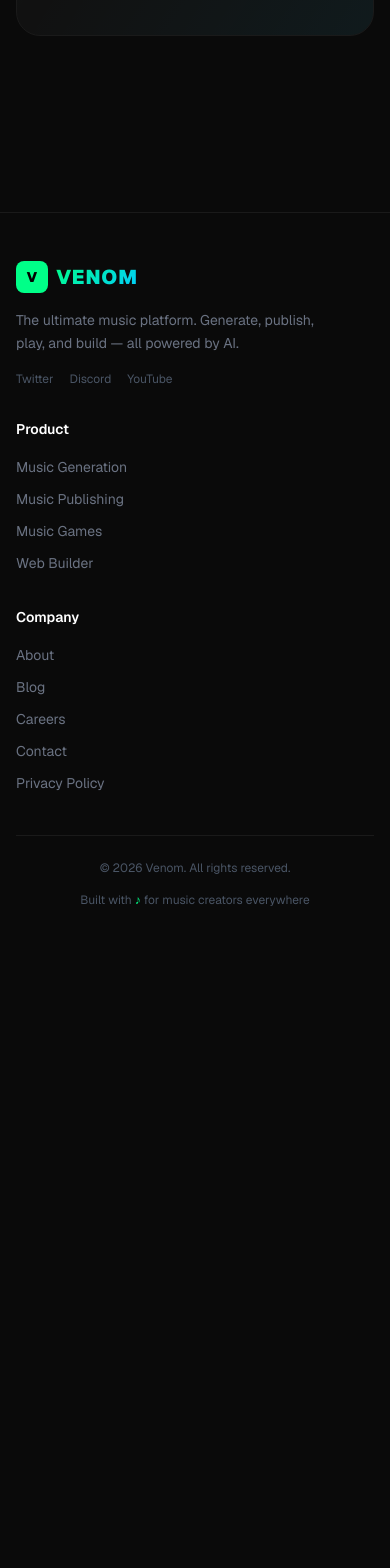
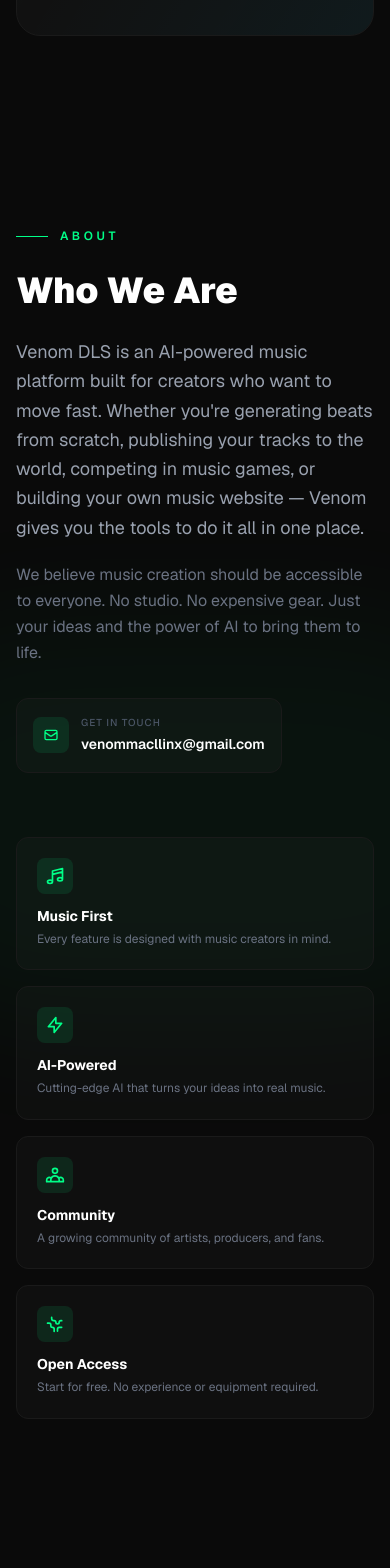
Before and after one commit to venommacllinx-ship-it/macllinx, a Next.js app: page / in a window 390 px wide. Shown: the part 10340-11908 px from the top of the page. Before the commit the page ends 11296 px from the top, so only its background shows below. Built offline with nearby package versions, Linux system fonts and the light colour scheme.

Commit message:
feat: add About section with company info, values, and contact email

```diff
--- a/src/app/page.tsx
+++ b/src/app/page.tsx
@@ -6,6 +6,7 @@ import PublishSection from "@/components/sections/PublishSection";
 import GamesSection from "@/components/sections/GamesSection";
 import BuilderSection from "@/components/sections/BuilderSection";
 import CTASection from "@/components/sections/CTASection";
+import AboutSection from "@/components/sections/AboutSection";
 
 export default function Home() {
   return (
@@ -17,6 +18,7 @@ export default function Home() {
       <GamesSection />
       <BuilderSection />
       <CTASection />
+      <AboutSection />
       <Footer />
     </main>
   );
--- a/src/components/Footer.tsx
+++ b/src/components/Footer.tsx
@@ -52,13 +52,34 @@ export default function Footer() {
           <div>
             <h4 className="text-sm font-semibold text-white mb-4">Company</h4>
             <ul className="space-y-2">
-              {["About", "Blog", "Careers", "Contact", "Privacy Policy"].map((item) => (
-                <li key={item}>
-                  <a href="#" className="text-sm text-gray-500 hover:text-[#00ff88] transition-colors">
-                    {item}
-                  </a>
-                </li>
-              ))}
+              <li>
+                <a href="#about" className="text-sm text-gray-500 hover:text-[#00ff88] transition-colors">
+                  About
+                </a>
+              </li>
+              <li>
+                <a href="#" className="text-sm text-gray-500 hover:text-[#00ff88] transition-colors">
+                  Blog
+                </a>
+              </li>
+              <li>
+                <a href="#" className="text-sm text-gray-500 hover:text-[#00ff88] transition-colors">
+                  Careers
+                </a>
+              </li>
+              <li>
+                <a
+                  href="mailto:venommacllinx@gmail.com"
+                  className="text-sm text-gray-500 hover:text-[#00ff88] transition-colors"
+                >
+                  Contact
+                </a>
+              </li>
+              <li>
+                <a href="#" className="text-sm text-gray-500 hover:text-[#00ff88] transition-colors">
+                  Privacy Policy
+                </a>
+              </li>
             </ul>
           </div>
         </div>
--- a/src/components/Header.tsx
+++ b/src/components/Header.tsx
@@ -8,6 +8,7 @@ const navLinks = [
   { href: "#publish", label: "Publish" },
   { href: "#games", label: "Games" },
   { href: "#builder", label: "Web Builder" },
+  { href: "#about", label: "About" },
 ];
 
 export default function Header() {
--- /dev/null
+++ b/src/components/sections/AboutSection.tsx
@@ -0,0 +1,106 @@
+export default function AboutSection() {
+  return (
+    <section id="about" className="py-24 bg-[#0a0a0a] relative overflow-hidden">
+      {/* Background glow */}
+      <div className="absolute top-1/2 left-1/2 -translate-x-1/2 -translate-y-1/2 w-[700px] h-[400px] bg-[#00ff88]/4 rounded-full blur-3xl pointer-events-none" />
+
+      <div className="relative z-10 max-w-5xl mx-auto px-4 sm:px-6 lg:px-8">
+        {/* Section label */}
+        <div className="flex items-center gap-3 mb-6">
+          <div className="w-8 h-px bg-[#00ff88]" />
+          <span className="text-xs font-semibold tracking-[0.3em] text-[#00ff88] uppercase">About</span>
+        </div>
+
+        <div className="grid grid-cols-1 lg:grid-cols-2 gap-16 items-center">
+          {/* Left — text */}
+          <div>
+            <h2 className="text-4xl sm:text-5xl font-black text-white leading-tight mb-6">
+              Who We Are
+            </h2>
+            <p className="text-gray-400 text-lg leading-relaxed mb-5">
+              Venom DLS is an AI-powered music platform built for creators who want to move fast.
+              Whether you&apos;re generating beats from scratch, publishing your tracks to the world,
+              competing in music games, or building your own music website — Venom gives you the tools
+              to do it all in one place.
+            </p>
+            <p className="text-gray-500 text-base leading-relaxed mb-8">
+              We believe music creation should be accessible to everyone. No studio. No expensive gear.
+              Just your ideas and the power of AI to bring them to life.
+            </p>
+
+            {/* Contact */}
+            <div className="flex items-center gap-3 p-4 rounded-xl border border-[#1a1a1a] bg-white/[0.02] hover:border-[#00ff88]/30 transition-colors duration-300 group w-fit">
+              <div className="w-9 h-9 rounded-lg bg-[#00ff88]/10 flex items-center justify-center flex-shrink-0 group-hover:bg-[#00ff88]/20 transition-colors duration-300">
+                <svg className="w-4 h-4 text-[#00ff88]" fill="none" stroke="currentColor" viewBox="0 0 24 24">
+                  <path strokeLinecap="round" strokeLinejoin="round" strokeWidth={2} d="M3 8l7.89 5.26a2 2 0 002.22 0L21 8M5 19h14a2 2 0 002-2V7a2 2 0 00-2-2H5a2 2 0 00-2 2v10a2 2 0 002 2z" />
+                </svg>
+              </div>
+              <div>
+                <p className="text-[10px] text-gray-600 uppercase tracking-widest font-medium mb-0.5">Get in touch</p>
+                <a
+                  href="mailto:venommacllinx@gmail.com"
+                  className="text-sm font-semibold text-white group-hover:text-[#00ff88] transition-colors duration-300"
+                >
+                  venommacllinx@gmail.com
+                </a>
+              </div>
+            </div>
+          </div>
+
+          {/* Right — values cards */}
+          <div className="grid grid-cols-1 sm:grid-cols-2 gap-4">
+            {[
+              {
+                icon: (
+                  <svg className="w-5 h-5" fill="none" stroke="currentColor" viewBox="0 0 24 24">
+                    <path strokeLinecap="round" strokeLinejoin="round" strokeWidth={2} d="M9 19V6l12-3v13M9 19c0 1.105-1.343 2-3 2s-3-.895-3-2 1.343-2 3-2 3 .895 3 2zm12-3c0 1.105-1.343 2-3 2s-3-.895-3-2 1.343-2 3-2 3 .895 3 2zM9 10l12-3" />
+                  </svg>
+                ),
+                title: "Music First",
+                desc: "Every feature is designed with music creators in mind.",
+              },
+              {
+                icon: (
+                  <svg className="w-5 h-5" fill="none" stroke="currentColor" viewBox="0 0 24 24">
+                    <path strokeLinecap="round" strokeLinejoin="round" strokeWidth={2} d="M13 10V3L4 14h7v7l9-11h-7z" />
+                  </svg>
+                ),
+                title: "AI-Powered",
+                desc: "Cutting-edge AI that turns your ideas into real music.",
+              },
+              {
+                icon: (
+                  <svg className="w-5 h-5" fill="none" stroke="currentColor" viewBox="0 0 24 24">
+                    <path strokeLinecap="round" strokeLinejoin="round" strokeWidth={2} d="M17 20h5v-2a3 3 0 00-5.356-1.857M17 20H7m10 0v-2c0-.656-.126-1.283-.356-1.857M7 20H2v-2a3 3 0 015.356-1.857M7 20v-2c0-.656.126-1.283.356-1.857m0 0a5.002 5.002 0 019.288 0M15 7a3 3 0 11-6 0 3 3 0 016 0z" />
+                  </svg>
+                ),
+                title: "Community",
+                desc: "A growing community of artists, producers, and fans.",
+              },
+              {
+                icon: (
+                  <svg className="w-5 h-5" fill="none" stroke="currentColor" viewBox="0 0 24 24">
+                    <path strokeLinecap="round" strokeLinejoin="round" strokeWidth={2} d="M3.055 11H5a2 2 0 012 2v1a2 2 0 002 2 2 2 0 012 2v2.945M8 3.935V5.5A2.5 2.5 0 0010.5 8h.5a2 2 0 012 2 2 2 0 104 0 2 2 0 012-2h1.064M15 20.488V18a2 2 0 012-2h3.064" />
+                  </svg>
+                ),
+                title: "Open Access",
+                desc: "Start for free. No experience or equipment required.",
+              },
+            ].map((card) => (
+              <div
+                key={card.title}
+                className="p-5 rounded-xl border border-[#1a1a1a] bg-white/[0.02] hover:border-[#00ff88]/20 hover:bg-white/[0.04] transition-all duration-300"
+              >
+                <div className="w-9 h-9 rounded-lg bg-[#00ff88]/10 flex items-center justify-center text-[#00ff88] mb-3">
+                  {card.icon}
+                </div>
+                <h3 className="text-sm font-bold text-white mb-1">{card.title}</h3>
+                <p className="text-xs text-gray-500 leading-relaxed">{card.desc}</p>
+              </div>
+            ))}
+          </div>
+        </div>
+      </div>
+    </section>
+  );
+}
```
Also changed, not shown: .kilocode/rules/memory-bank/context.md.
